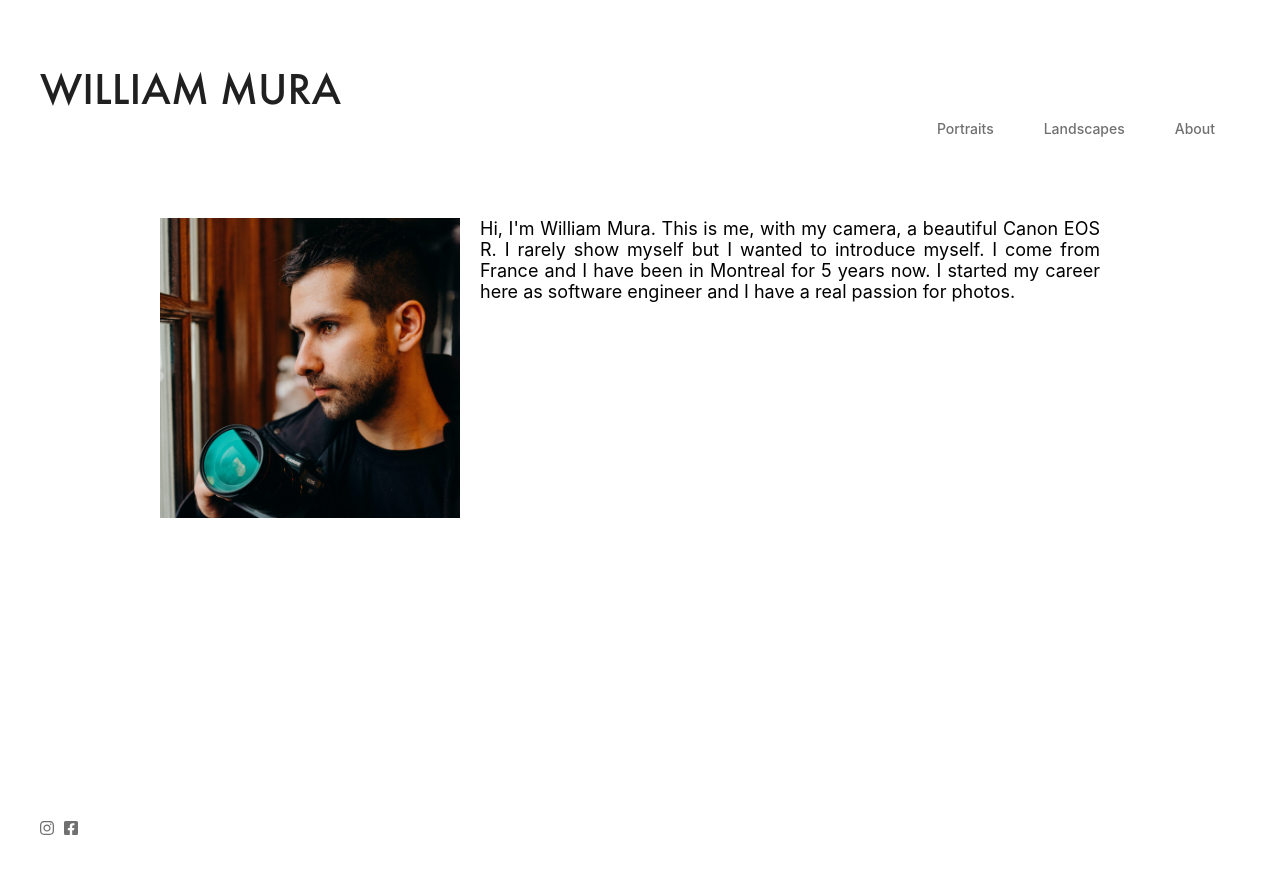
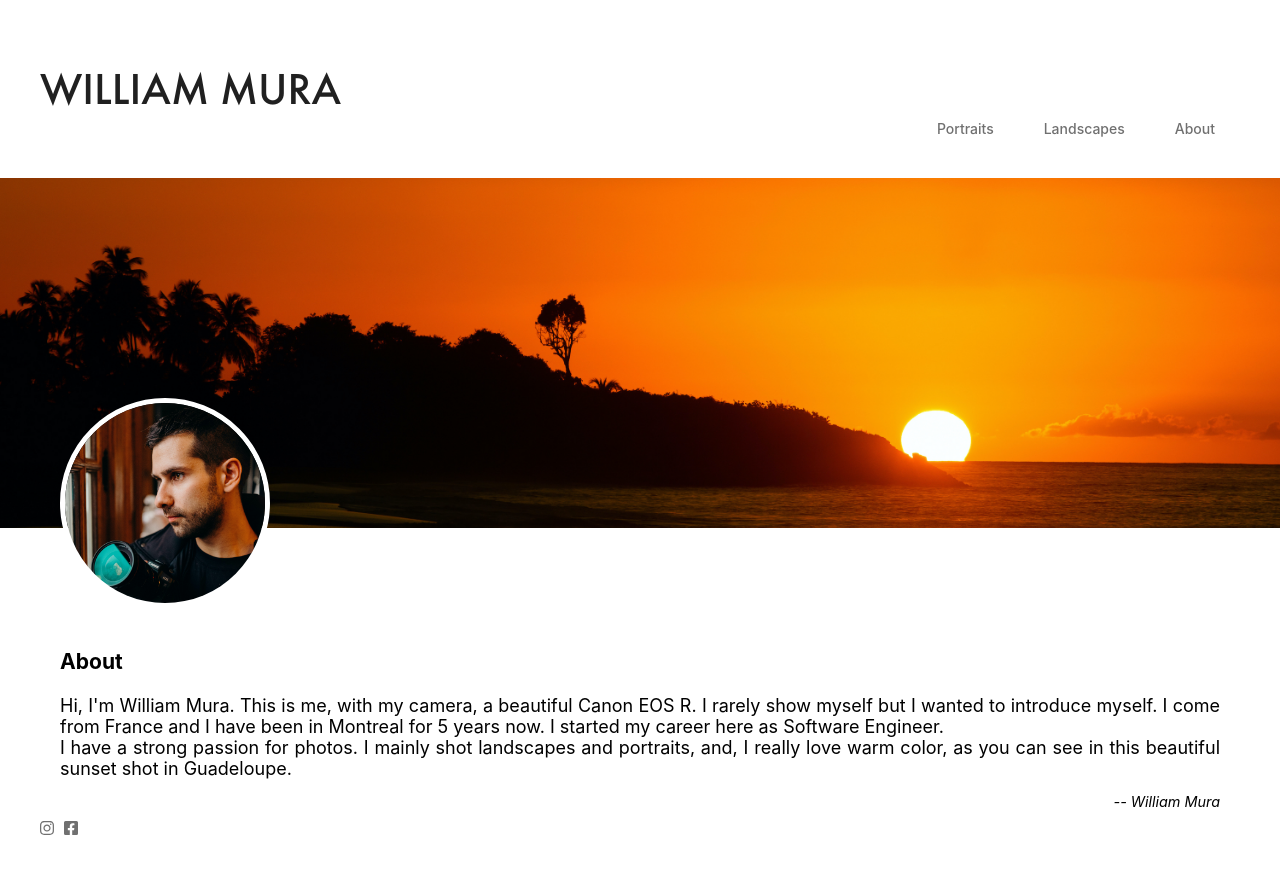
Before and after one commit to william57m/williammura, a React (Create React App) app: page /about in a window 1280 px wide. Shown: the top 874 px of the page. Built offline with nearby package versions, Linux system fonts and the light colour scheme.

Commit message:
Update about page

```diff
--- a/src/components/Carousel.css
+++ b/src/components/Carousel.css
@@ -47,6 +47,9 @@
   .back-to-top {
     display: block;
   }
+  .cover .img-portrait {
+    left: calc(50% - 100px) !important;
+  }
 }
 
 /* Buttons */
--- a/src/components/Carousel.jsx
+++ b/src/components/Carousel.jsx
@@ -2,7 +2,6 @@ import React, { useState, useLayoutEffect } from 'react';
 import Swiper from 'react-id-swiper';
 import 'swiper/css/swiper.css'
 import './Carousel.css';
-
 
 function useWindowSize() {
   const [size, setSize] = useState([0, 0]);
--- a/src/pages/About.css
+++ b/src/pages/About.css
@@ -1,18 +1,33 @@
 .about {
   padding: 40px;
-  display: flex;
-  flex-direction: row;
-  width: 960px;
-  margin: auto;
 }
 
-.about img {
-  width: 300px;
-  height: auto;
+.cover {
+  background-image: url(/images/cover.jpg);
+  background-position: center; /* Center the image */
+  background-repeat: no-repeat; /* Do not repeat the image */
+  background-size: cover;
+  height: 350px;
+  position: relative;
+}
+
+.cover .img-portrait {
+  width: 200px;
+  border-radius: 300px;
+  position: absolute;
+  border: 5px solid #FFFFFF;
+  left: 60px;
+  top: 220px;
 }
 
 .about .description {
-  padding: 0px 20px;
+  padding: 60px 20px;
   font-size: 18px;
   text-align: justify;
 }
+
+.about .signature {
+  text-align: right;
+  font-style: italic;
+  font-size: 0.8em
+}
--- a/src/pages/About.jsx
+++ b/src/pages/About.jsx
@@ -4,13 +4,19 @@ import './About.css'
 export function About() {
   return (
     <div className="content">
+      <div className="cover">
+        <img className="img-portrait" alt="Portrait of William Mura" src="images/me.jpg" />
+      </div>
       <div className="about">
-        <div className="portrait">
-          <img alt="Portrait of William Mura" src="images/me.jpg" />
-        </div>
         <div className="description">
+          <h3>About</h3>
           Hi, I'm William Mura. This is me, with my camera, a beautiful Canon EOS R.
-          I rarely show myself but I wanted to introduce myself. I come from France and I have been in Montreal for 5 years now. I started my career here as software engineer and I have a real passion for photos.
+          I rarely show myself but I wanted to introduce myself.
+          I come from France and I have been in Montreal for 5 years now.
+          I started my career here as Software Engineer.<br />
+          I have a strong passion for photos. I mainly shot landscapes and portraits, and, I really love warm color, as you can see
+          in this beautiful sunset shot in Guadeloupe.
+          <p className="signature">-- William Mura</p>
         </div>
       </div>
     </div>
```
Also changed, not shown: public/images/cover.jpg (added).
